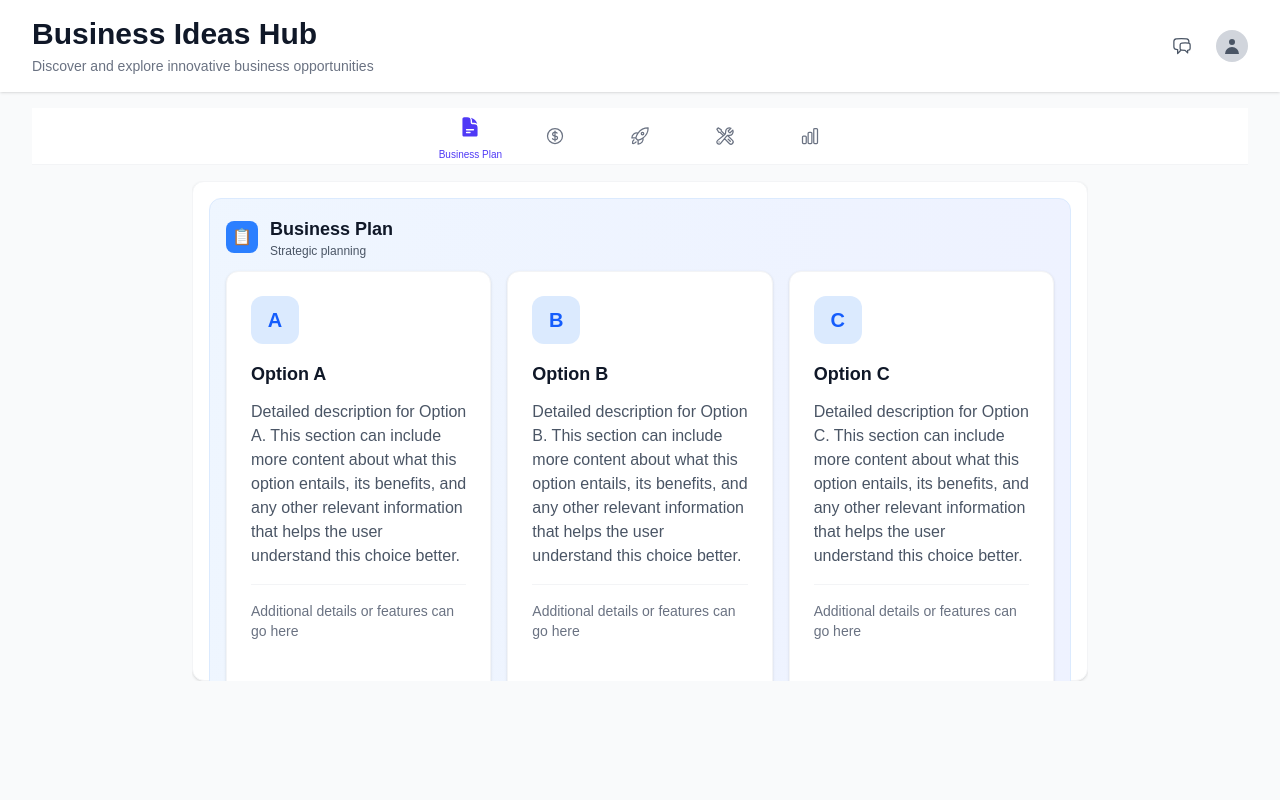
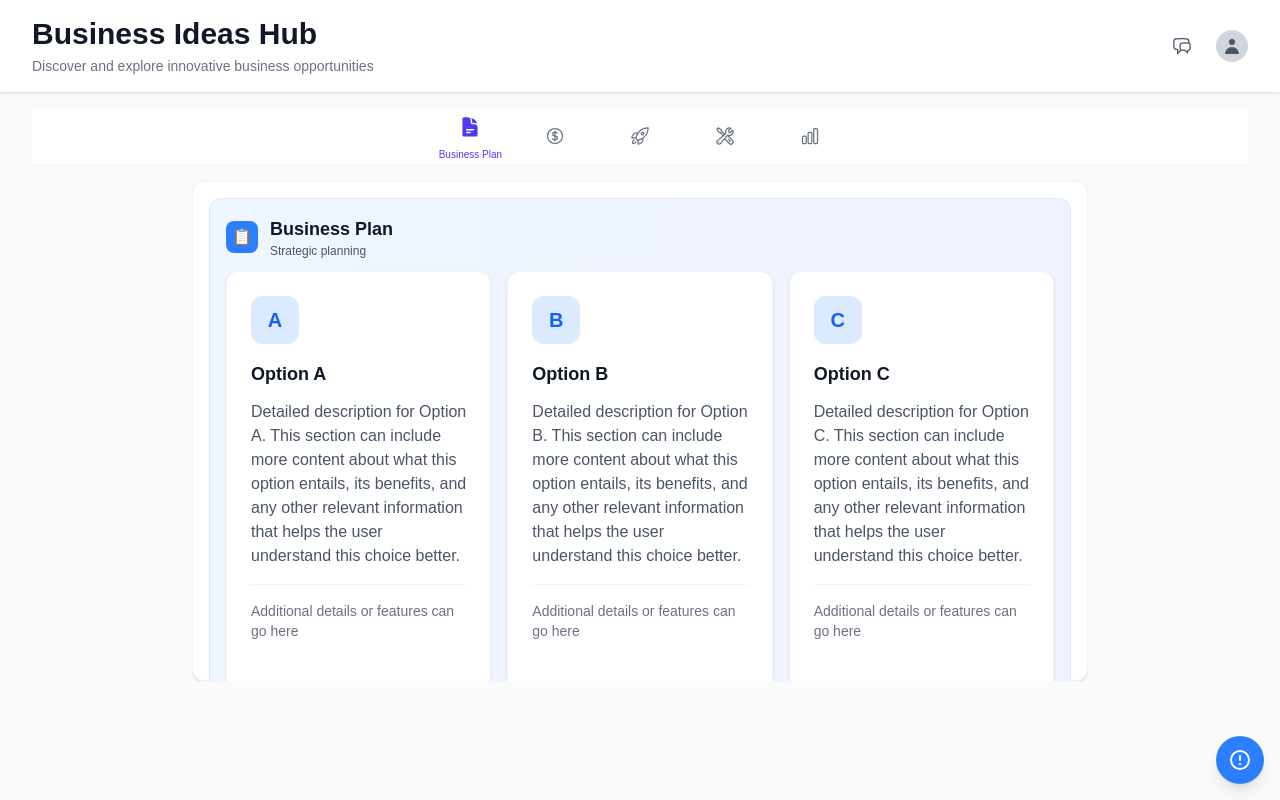
Before and after one commit to Privasim/backup, a Next.js app: page /businessidea in a window 1280 px wide. Built offline with nearby package versions, Linux system fonts and the light colour scheme.

Commit message:
fix attempt

```diff
--- /dev/null
+++ b/src/app/businessidea/components/DebugButton.tsx
@@ -0,0 +1,30 @@
+'use client';
+
+import React from 'react';
+
+const DebugButton = () => {
+  return (
+    <button
+      className="fixed bottom-4 right-4 bg-blue-500 hover:bg-blue-700 text-white p-3 rounded-full shadow-lg focus:outline-none focus:ring-2 focus:ring-blue-500 focus:ring-opacity-50"
+      onClick={() => console.log('Debug button clicked!')}
+    >
+      {/* Placeholder for a debug icon */}
+      <svg
+        xmlns="http://www.w3.org/2000/svg"
+        className="h-6 w-6"
+        fill="none"
+        viewBox="0 0 24 24"
+        stroke="currentColor"
+        strokeWidth={2}
+      >
+        <path
+          strokeLinecap="round"
+          strokeLinejoin="round"
+          d="M12 8v4m0 4h.01M21 12a9 9 0 11-18 0 9 9 0 0118 0z"
+        />
+      </svg>
+    </button>
+  );
+};
+
+export default DebugButton;
--- a/src/app/businessidea/page.tsx
+++ b/src/app/businessidea/page.tsx
@@ -1,6 +1,7 @@
 import React from 'react';
 import BusinessHeader from './components/BusinessHeader';
 import TabContainer from './tabs/TabContainer';
+import DebugButton from './components/DebugButton';
 
 const BusinessIdeaPage = () => {
   return (
@@ -12,6 +13,7 @@ const BusinessIdeaPage = () => {
       <div className="max-w-7xl mx-auto py-4 px-4 sm:px-6 lg:px-8">
         <TabContainer />
       </div>
+      <DebugButton />
     </div>
   );
 };
```
